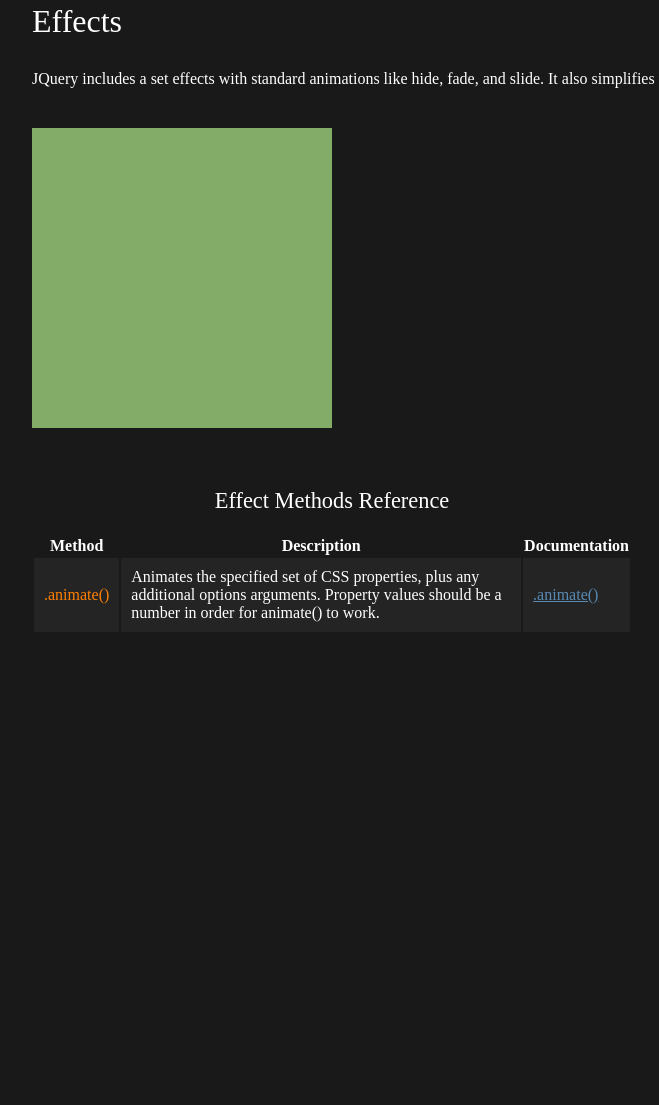
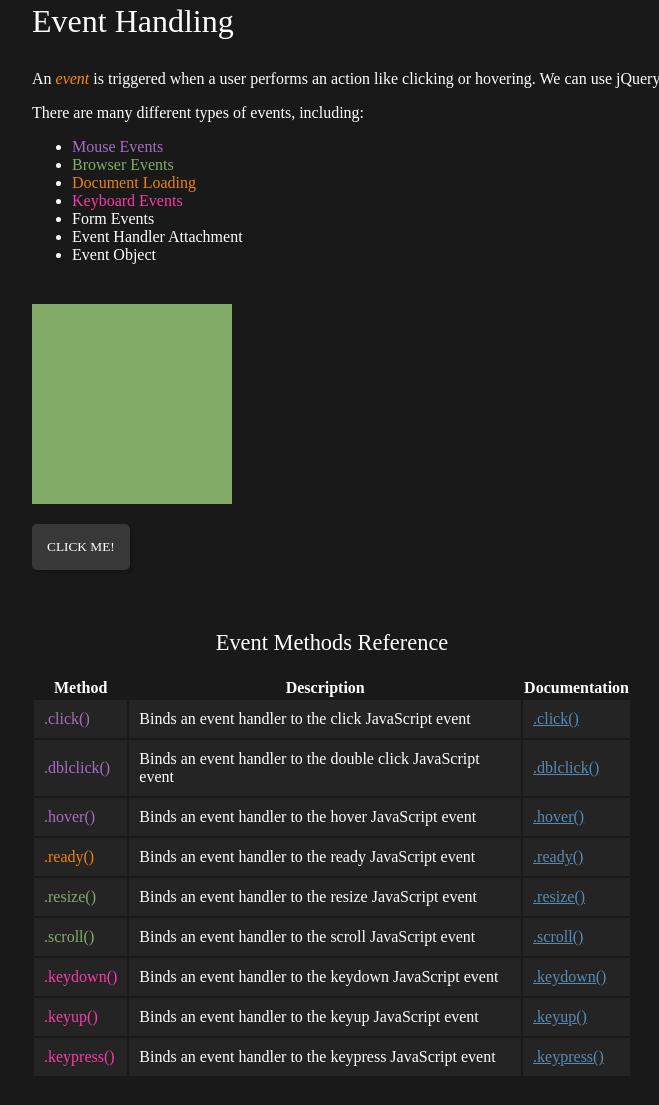
Before and after one commit to AgnieszkaKurek/jQ, a plain HTML site: page index.html in a window 1280 px wide. Shown: the part 65-1170 px from the top of the page, without its empty margins (36-695 px from the left). Before the commit the page ends 800 px from the top, so only its background shows below. Drawn offline with Linux system fonts and the light colour scheme.

Commit message:
add activity button

```diff
--- a/index.html
+++ b/index.html
@@ -7,24 +7,75 @@
    <script type=""text/javascript" src="jquery.js" ></script>
 </head>
 <body>
-<h1>Effects</h1>
-   <p>JQuery includes a set effects with standard animations like hide, fade, and slide. It also simplifies the creation of custom animation as well. </p>
-
+<h1>Event Handling</h1>
+  <p>An <em>event</em> is triggered when a user performs an action like clicking or hovering. We can use jQuery to bind specific behavior to a particular event. </p>
+  <p>There are many different types of events, including:</p>
+  <ul>
+    <li class="mouse"><span>Mouse Events</span></li>
+    <li class="browser"><span>Browser Events</span></li>
+    <li class="document"><span>Document Loading</span></li>
+    <li class="keyboard"><span>Keyboard Events</span></li>
+    <li><span>Form Events</span></li>
+    <li><span>Event Handler Attachment</span></li>
+    <li><span>Event Object</span></li>
+  </ul>
 
   <div class="box">
   </div>
 
-  <table>
-   <caption>Effect Methods Reference</caption>
+  <button class="button" type="button">Click me!</button>
+
+  <table class="method-reference">
+   <caption>Event Methods Reference</caption>
     <tr>
       <th>Method</th>
       <th>Description</th>
       <th>Documentation</th>
     </tr>
-    <tr class="custom">
-      <td>.animate()</td>
-      <td>Animates the specified set of CSS properties, plus any additional options arguments.  Property values should be a number in order for animate() to work.</td>
-      <td><a href="http://api.jquery.com/animate/">.animate()</a></td>
+    <tr class="mouse">
+      <td>.click()</td>
+      <td>Binds an event handler to the click JavaScript event</td>
+      <td><a href="http://api.jquery.com/click/">.click()</a></td>
+    </tr>
+    <tr class="mouse">
+      <td>.dblclick()</td>
+      <td>Binds an event handler to the double click JavaScript event</td>
+      <td><a href="http://api.jquery.com/dblclick/">.dblclick()</a></td>
+    </tr>
+    <tr class="mouse">
+      <td>.hover()</td>
+      <td>Binds an event handler to the hover JavaScript event</td>
+      <td><a href="http://api.jquery.com/hover/">.hover()</a></td>
+    </tr>
+    <tr class="document">
+      <td>.ready()</td>
+      <td>Binds an event handler to the ready JavaScript event</td>
+      <td><a href="http://api.jquery.com/ready/">.ready()</a></td>
+    </tr>
+    <tr class="browser">
+      <td>.resize()</td>
+      <td>Binds an event handler to the resize JavaScript event</td>
+      <td><a href="http://api.jquery.com/resize/">.resize()</a></td>
+    </tr>
+    <tr class="browser">
+      <td>.scroll()</td>
+      <td>Binds an event handler to the scroll JavaScript event</td>
+      <td><a href="http://api.jquery.com/scroll/">.scroll()</a></td>
+    </tr>
+    <tr class="keyboard">
+      <td>.keydown()</td>
+      <td>Binds an event handler to the keydown JavaScript event</td>
+      <td><a href="http://api.jquery.com/keydown/">.keydown()</a></td>
+    </tr>
+    <tr class="keyboard">
+      <td>.keyup()</td>
+      <td>Binds an event handler to the keyup JavaScript event</td>
+      <td><a href="http://api.jquery.com/keyup/">.keyup()</a></td>
+    </tr>
+    <tr class="keyboard">
+      <td>.keypress()</td>
+      <td>Binds an event handler to the keypress JavaScript event</td>
+      <td><a href="http://api.jquery.com/keypress/">.keypress()</a></td>
     </tr>
   </table>
 
@@ -33,19 +84,15 @@
 
 
 
+
 <script>
 $(document).ready( function() {
- $(".box").animate(
-  {
-      padding:50
-  },
-  "slow"
-  ,
-  "linear",
-  function() {
-      alert("done!");
-  }
-);
+$(".button").click( function() {
+
+  $(".box").slideToggle();
+
+});
+
 
 
 });
--- a/main.css
+++ b/main.css
@@ -17,6 +17,9 @@ h1 {
   position: relative;
 }
 
+em {
+  color: #ff8900;
+}
 /*------------ Table styles ---------*/
 
 table {
@@ -46,8 +49,35 @@ td {
   background-color: #242424;
 }
 
+.button {
+  padding: 15px;
+  background-color: #383838;
+  border: none;
+  color: white;
+  border-radius: 5px;
+  margin-top: 20px;
+  text-transform: uppercase;
+  font-family: inherit;
+  box-shadow: 3px 3px 3px #151515;
+}
+  .button:hover {
+    background-color: #5c5b5b;
+
+  }
 /*------------ Color Guides ---------*/
 
-.custom td:first-of-type, .custom span {
-  color: #ff8000;
+.mouse td:first-of-type, .mouse span {
+  color: #a96cc4;
 }
+
+.browser td:first-of-type, .browser span {
+  color: #83ac69;
+}
+
+.keyboard td:first-of-type, .keyboard span {
+  color: #f73ba7;
+}
+
+.document td:first-of-type, .document span {
+  color: #ea840e;
+}
```
Also changed, not shown: jquer2.js (+5 -11 lines).
